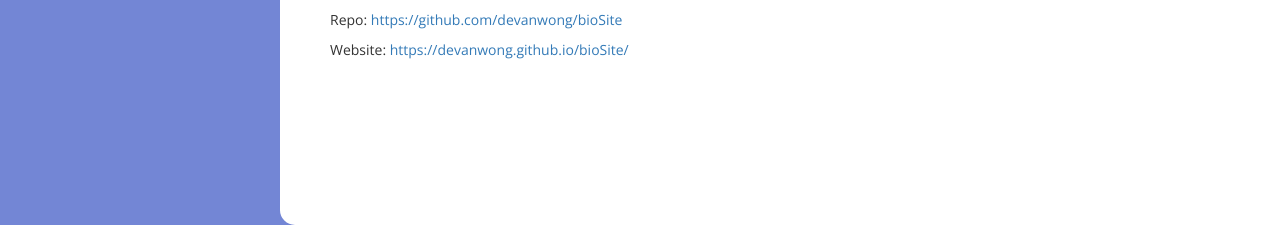
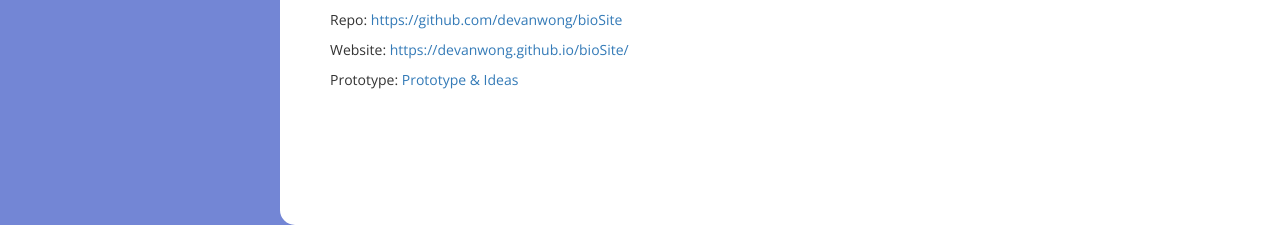
Before and after one commit to devanwong/devanwong.github.io, a plain HTML site: page pages/biosite.html in a window 1280 px wide. Shown: the part 575-800 px from the top of the page. Drawn offline with nearby package versions, Linux system fonts and the light colour scheme.

Commit message:
biosite prototype

```diff
--- a/pages/biosite.html
+++ b/pages/biosite.html
@@ -40,6 +40,7 @@
                     <img src="../images/biosite-gallery-img.png" alt="Sassy Cassie" width="500"><br><br>
                     <p>Repo: <a href="https://github.com/devanwong/bioSite">https://github.com/devanwong/bioSite</a></p>
                     <p>Website: <a href="https://devanwong.github.io/bioSite/">https://devanwong.github.io/bioSite/</a></p>
+                    <p>Prototype: <a href="../images/wong_prototype.pdf">Prototype & Ideas</a></p>
                 </div>
             </div>
         </div>
```
Also changed, not shown: 1 other file.
